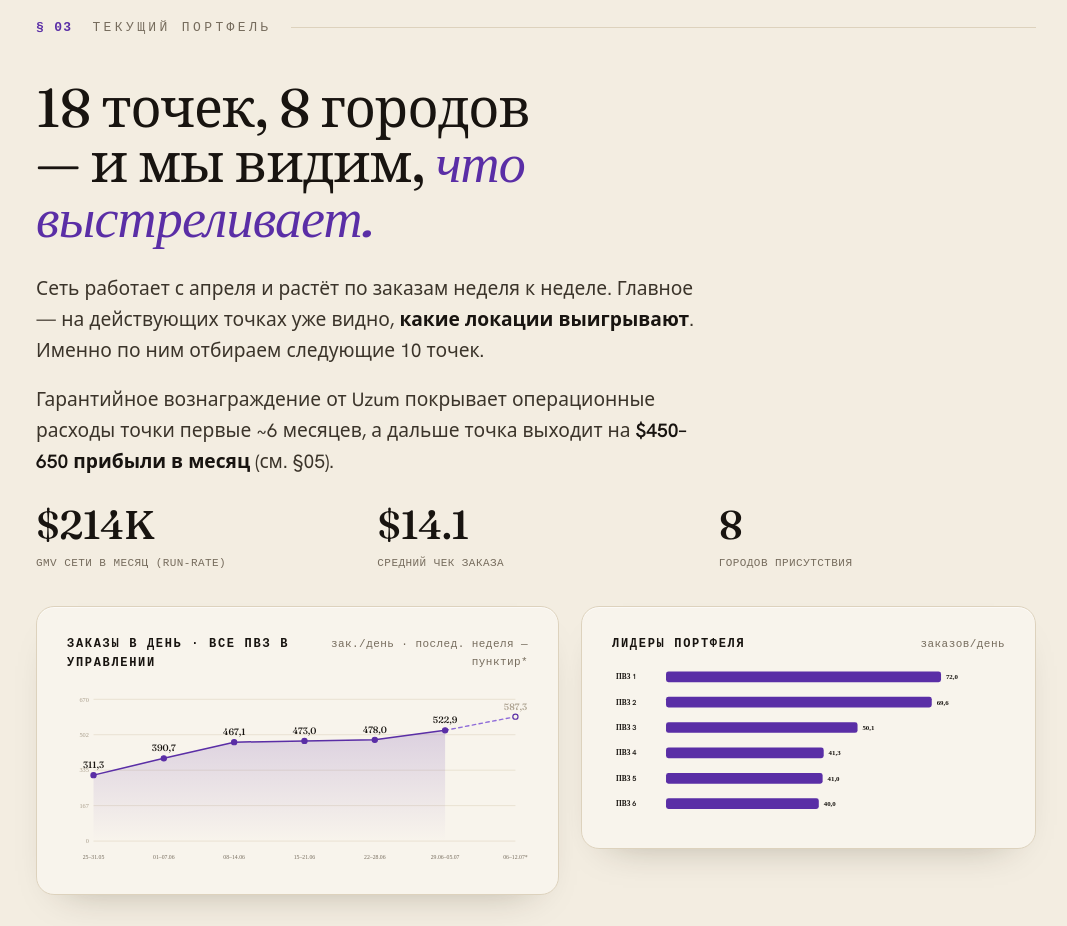
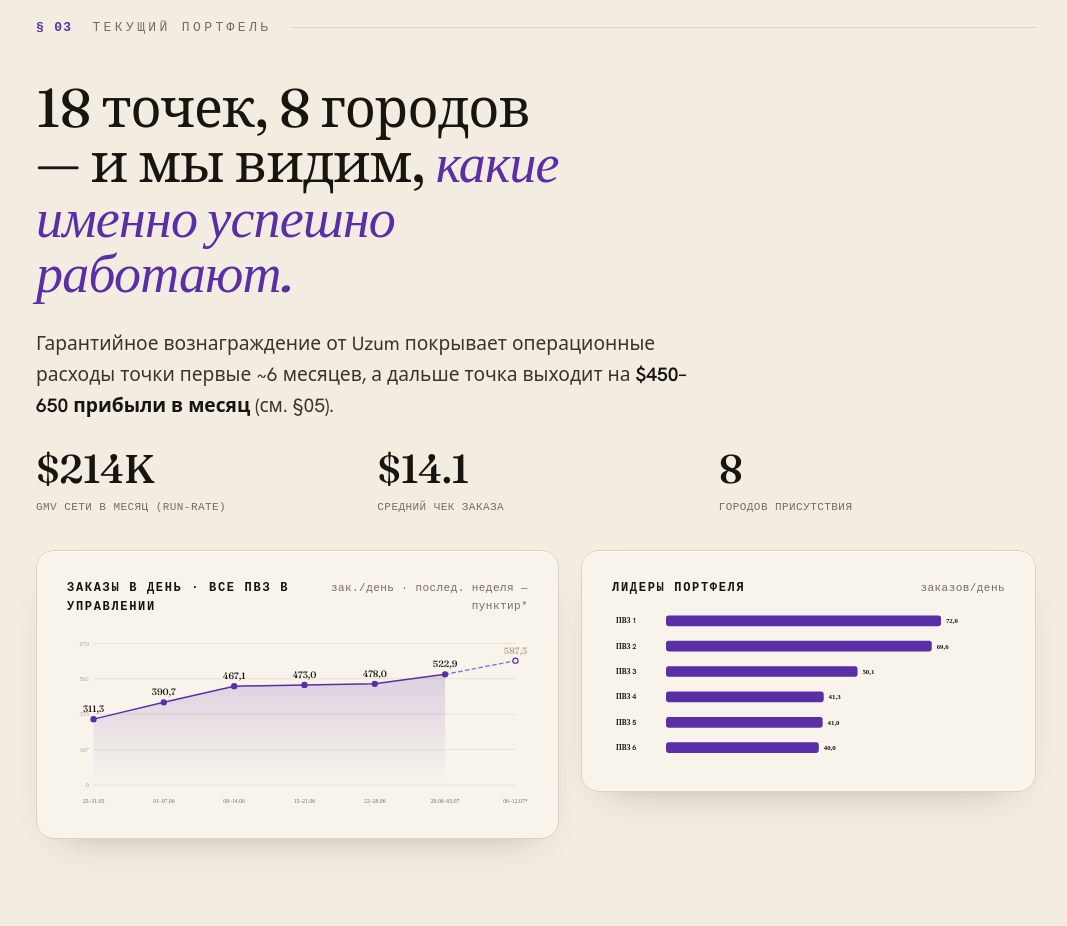
Before and after one commit to MyDarling1/Project-X, a website: page presentation.html in a window 1280 px wide. Shown: the part 3040-3966 px from the top of the page, without its empty margins (104-1171 px from the left). Drawn offline with Linux system fonts and the light colour scheme; a web font is replaced by a local one.

Commit message:
pitch: §03 — заголовок без «выстреливает», убран первый абзац
h2: «18 точек, 8 городов — и мы видим, какие именно успешно работают»;
абзац «Сеть работает с апреля… какие локации выигрывают…» удалён,
секция начинается сразу с гарантийного вознаграждения.

Co-Authored-By: Claude Opus 4.8 (1M context) <noreply@anthropic.com>

```diff
--- a/presentation.html
+++ b/presentation.html
@@ -397,8 +397,7 @@ footer{border-top:1px solid var(--line); padding:34px 0 56px; font-family:'Splin
   <!-- ── §03 ПОРТФЕЛЬ ── -->
   <section class="blk" data-crumb="03 · Портфель">
     <div class="seghead rv"><span class="no">§ 03</span><span class="ttl">Текущий портфель</span><span class="rule"></span></div>
-    <h2 class="big disp rv">18 точек, 8 городов — и мы видим, <em>что выстреливает.</em></h2>
-    <p class="body-lg rv d1">Сеть работает с апреля и растёт по заказам неделя к неделе. Главное — на действующих точках уже видно, <b>какие локации выигрывают</b>. Именно по ним отбираем следующие 10 точек.</p>
+    <h2 class="big disp rv">18 точек, 8 городов — и мы видим, <em>какие именно успешно работают.</em></h2>
     <p class="body-lg rv d1">Гарантийное вознаграждение от Uzum покрывает операционные расходы точки первые ~6 месяцев, а дальше точка выходит на <b>$450–650 прибыли в месяц</b> (см. §05).</p>
 
     <div class="calls rv d2">
```
